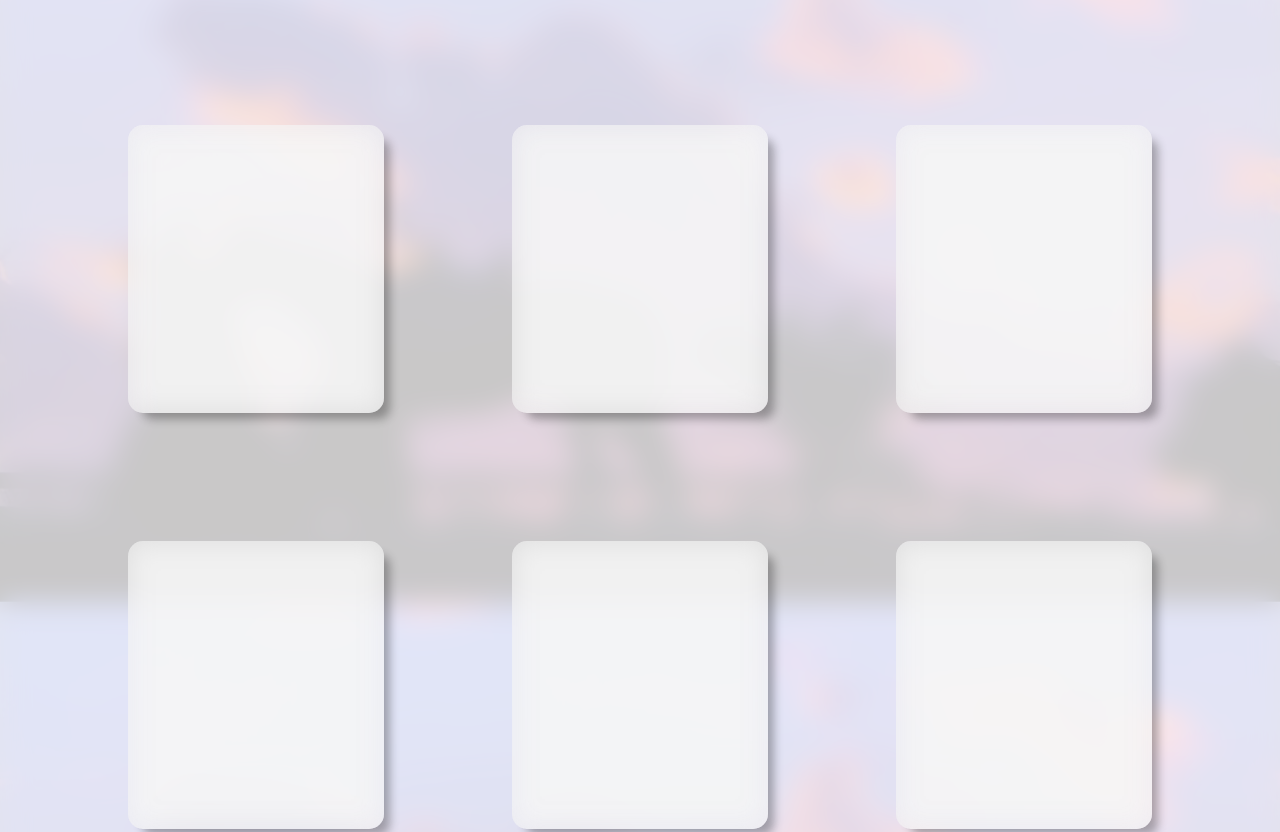
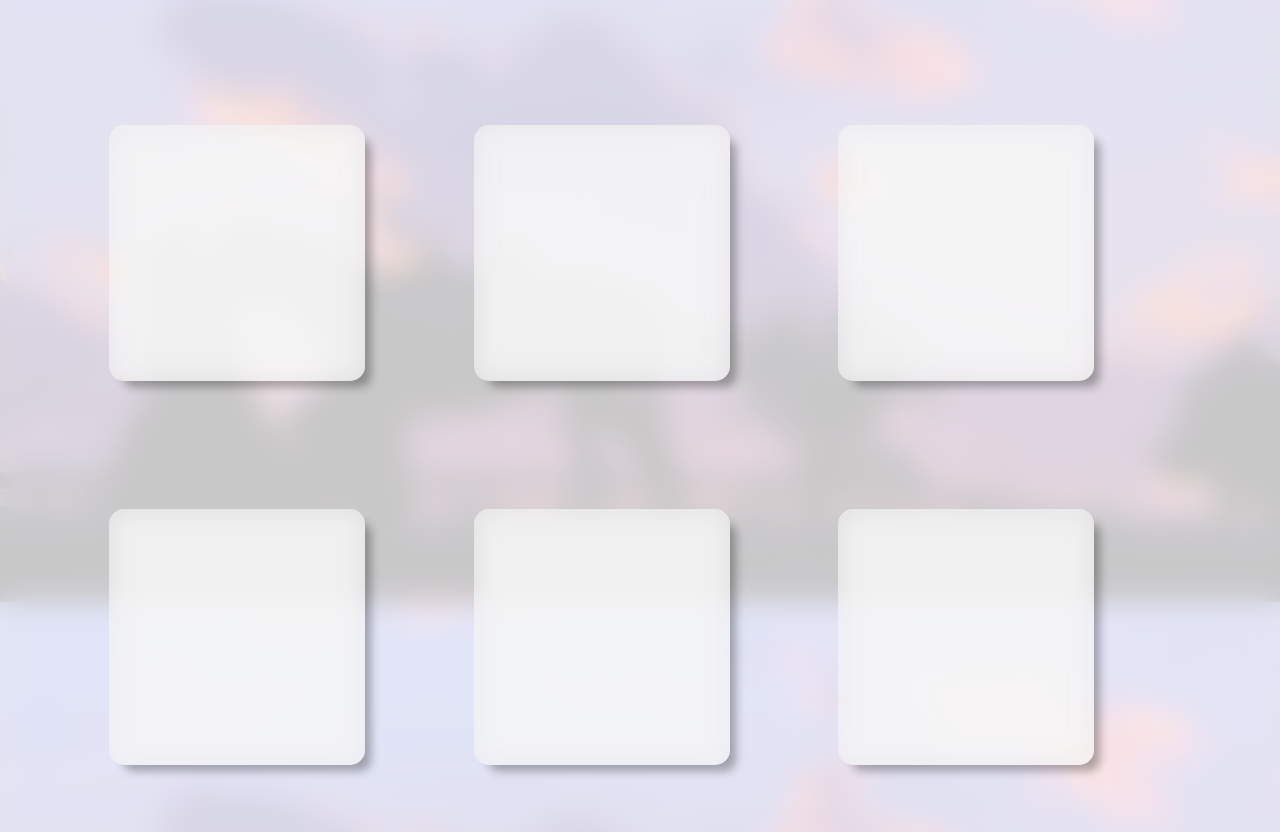
Before and after one commit to Fiorest009/Fiorest, a plain HTML site: page index.html in a window 1280 px wide. Shown: the part 1000-1832 px from the top of the page. Drawn offline with Linux system fonts and the light colour scheme.

Commit message:
fix height and size percent

```diff
--- a/Style.css
+++ b/Style.css
@@ -18,7 +18,7 @@ body {
 /*清除网页所存在的内外边距*/
 
 .w {
-    width: 94%;
+    width: 94vw;
     margin: auto;
     /*版心盒子*/
 }
@@ -95,7 +95,7 @@ body {
     background-color: rgba(250, 250, 250, 0.8);
     backdrop-filter: blur(14px) saturate(150%);
     width: 100%;
-    height: 180vh;
+    height: auto;
     text-align: center;
 }
 
@@ -108,11 +108,11 @@ body {
 
 .parts {
     float: left;
-    margin-bottom: 10%;
-    margin-left: 10%;
-    margin-right: 10%;
-    width: 20%;
-    height: 20%;
+    margin-bottom: 10vw;
+    margin-left: 8.5vw;
+    margin-right: 8.5vw;
+    width: 20vw;
+    height: 20vw;
     background-color: rgba(241, 241, 241, 0.507);
     backdrop-filter: blur(14px) saturate(150%);
     border-radius: 15px;
@@ -122,11 +122,11 @@ body {
 
 .parts2 {
     float: left;
-    margin-bottom: 10%;
+    margin-bottom: 10vw;
     margin-left: 0;
-    margin-right: 10%;
-    width: 20%;
-    height: 20%;
+    margin-right: 8.5vw;
+    width: 20vw;
+    height: 20vw;
     background-color: rgba(241, 241, 241, 0.507);
     backdrop-filter: blur(14px) saturate(150%);
     border-radius: 15px;
```
